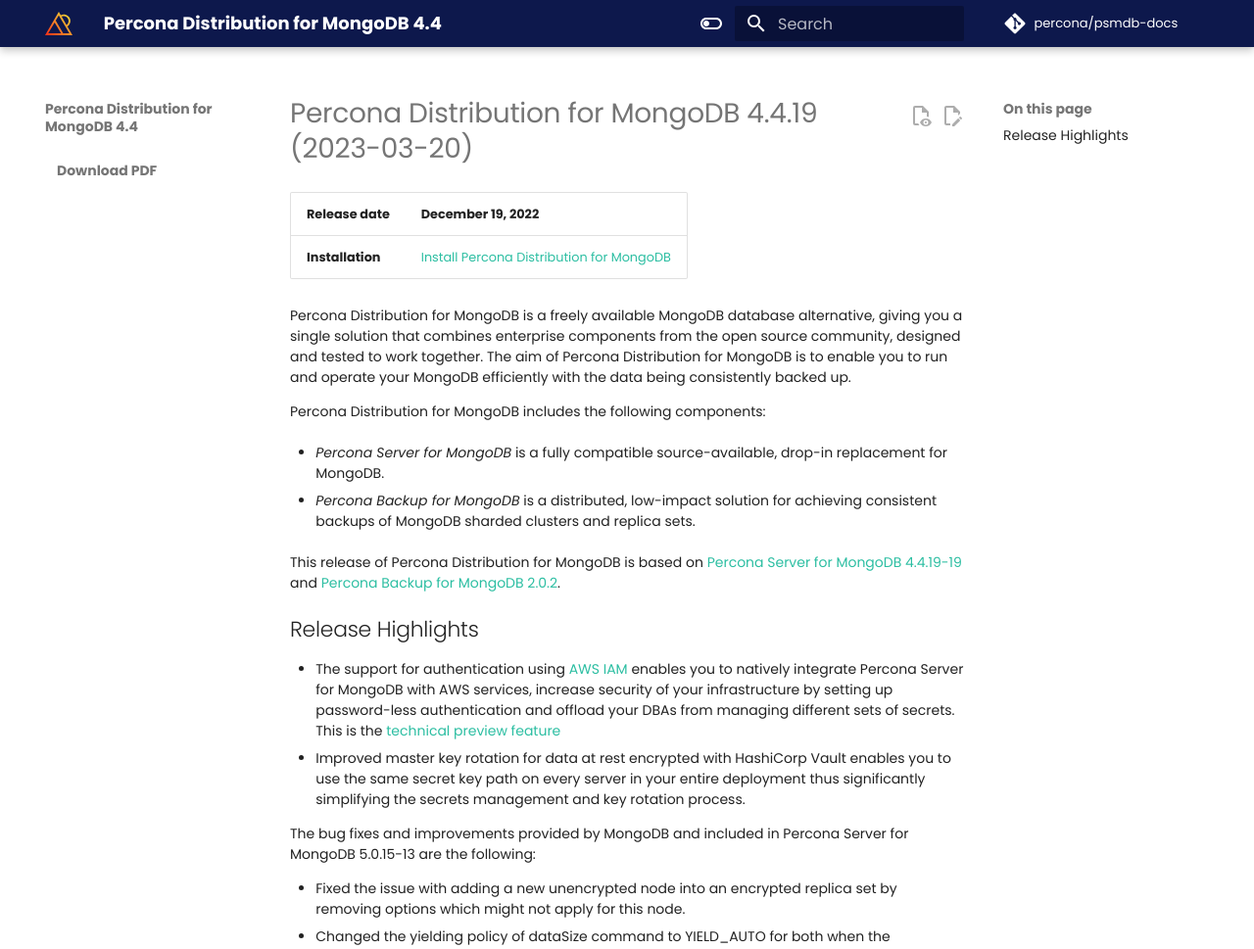
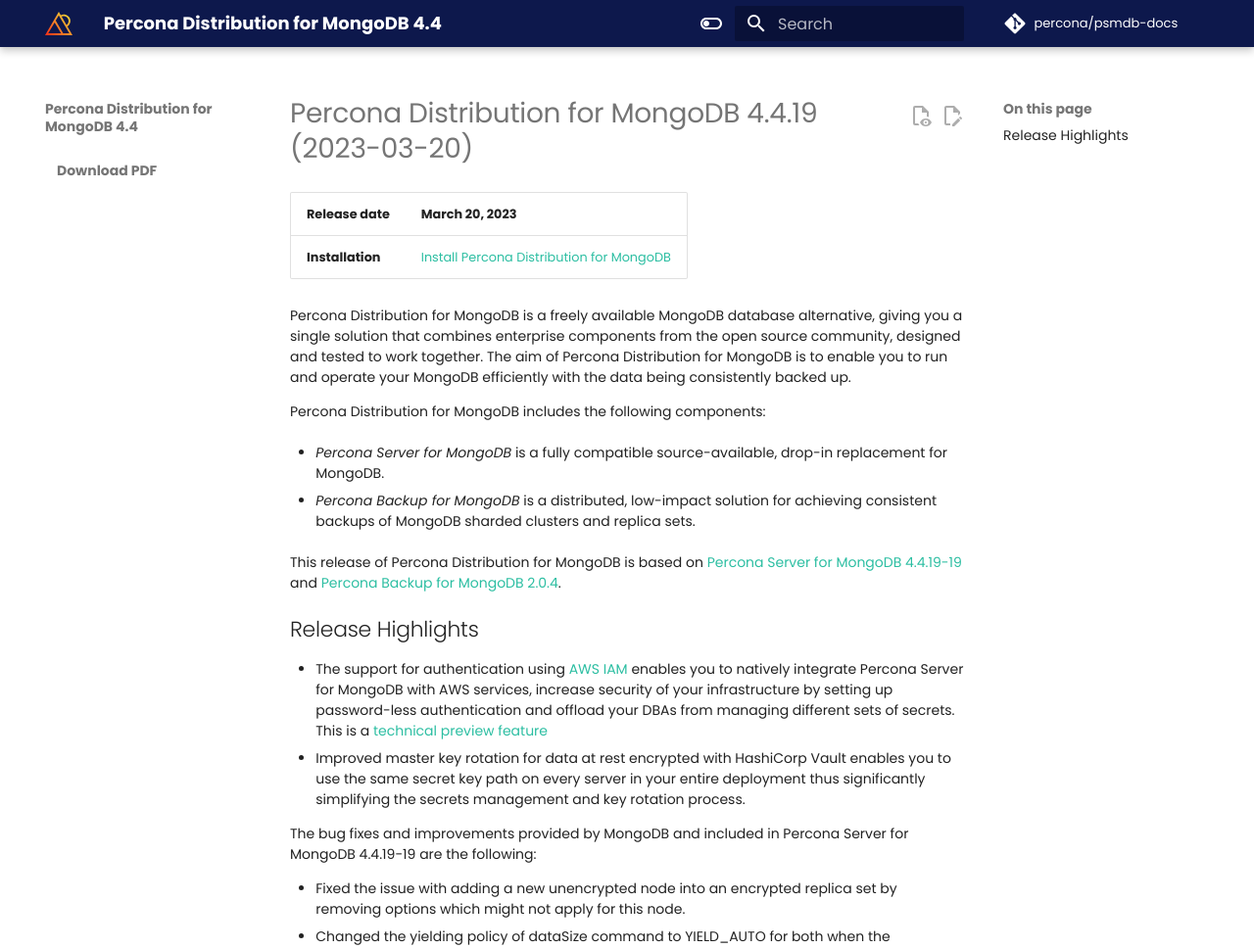
Before and after one commit to percona/distmongo-docs, an MkDocs documentation site: the page built from docs/release-notes-v4.4.19.md, in a window 1280 px wide and 1400 px high. Shown: the top 969 px of the window at 98% size. Built offline with MkDocs 1.6.1 and Material for MkDocs 9.7.7, drawn with Linux system fonts in a browser that asks for light colours; nearby versions of some CDN libraries; comment, search, counter and statistics services are not loaded; the version menu is left out.

Commit message:
Fixed dates and versions

```diff
--- a/docs/release-notes-v4.4.19.md
+++ b/docs/release-notes-v4.4.19.md
@@ -1,7 +1,7 @@
 # Percona Distribution for MongoDB 4.4.19 (2023-03-20)
 
 
-| **Release date** | December 19, 2022 |
+| **Release date** | March 20, 2023 |
 |----------------- | ---------------- |
 | **Installation** | [Install Percona Distribution for MongoDB](installation.md) |
 
@@ -16,15 +16,15 @@
 * *Percona Backup for MongoDB* is a distributed, low-impact solution for achieving
 consistent backups of MongoDB sharded clusters and replica sets.
 
-This release of Percona Distribution for MongoDB is based on [Percona Server for MongoDB 4.4.19-19](https://docs.percona.com/percona-server-for-mongodb/4.4/release_notes/4.4.19-19.html) and [Percona Backup for MongoDB 2.0.2](https://docs.percona.com/percona-backup-mongodb/release-notes/2.0.2.html).
+This release of Percona Distribution for MongoDB is based on [Percona Server for MongoDB 4.4.19-19](https://docs.percona.com/percona-server-for-mongodb/4.4/release_notes/4.4.19-19.html) and [Percona Backup for MongoDB 2.0.4](https://docs.percona.com/percona-backup-mongodb/release-notes/2.0.4.html).
 
 
 ## Release Highlights
 
-* The support for authentication using [AWS IAM](https://docs.percona.com/percona-server-for-mongodb/4.4/aws-iam.html) enables you to natively integrate Percona Server for MongoDB with AWS services, increase security of your infrastructure by setting up password-less authentication and offload your DBAs from managing different sets of secrets. This is the [technical preview feature](https://docs.percona.com/percona-server-for-mongodb/4.4/glossary.html#technical-preview-feature)
+* The support for authentication using [AWS IAM](https://docs.percona.com/percona-server-for-mongodb/4.4/aws-iam.html) enables you to natively integrate Percona Server for MongoDB with AWS services, increase security of your infrastructure by setting up password-less authentication and offload your DBAs from managing different sets of secrets. This is a [technical preview feature](https://docs.percona.com/percona-server-for-mongodb/4.4/glossary.html#technical-preview-feature)
 * Improved master key rotation for data at rest encrypted with HashiCorp Vault enables you to use the same secret key path on every server in your entire deployment thus significantly simplifying the secrets management and key rotation process.
 
-The bug fixes and improvements provided by MongoDB and included in Percona Server for MongoDB 5.0.15-13 are the following:
+The bug fixes and improvements provided by MongoDB and included in Percona Server for MongoDB 4.4.19-19 are the following:
 
 * Fixed the issue with adding a new unencrypted node into an encrypted replica set by removing options which might not apply for this node.
 * Changed the yielding policy of dataSize command to YIELD_AUTO for both when the command is called with estimate:true or false
```
